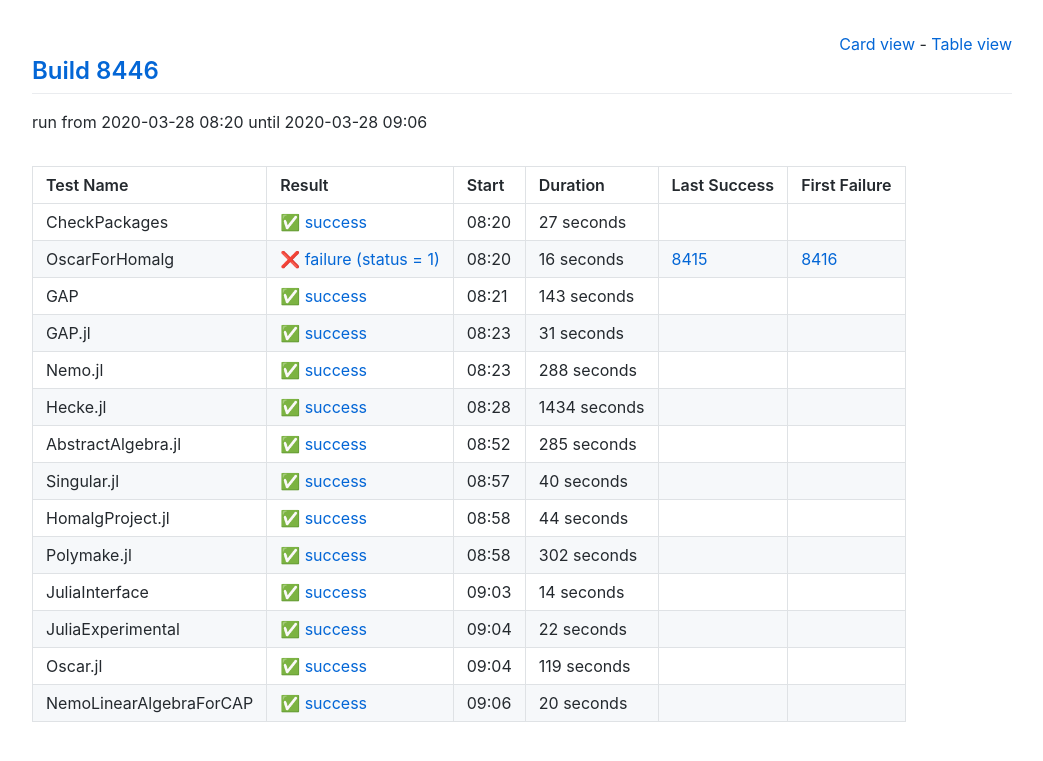
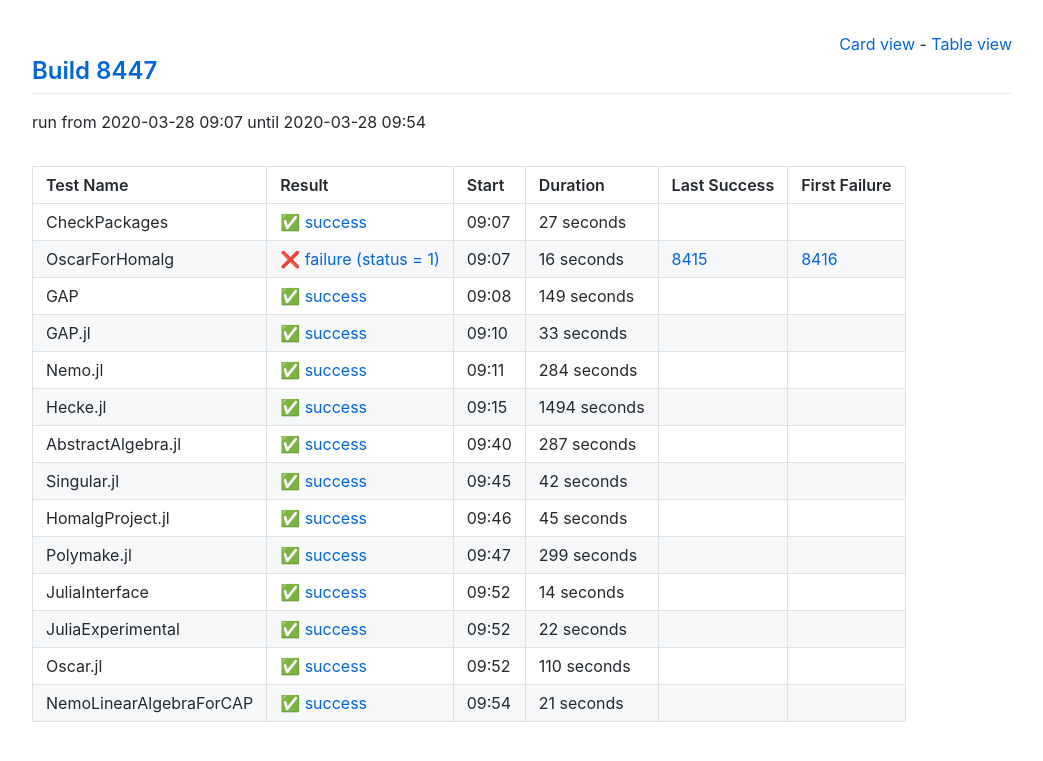
Before and after one commit to oscar-system/oscar-ci-status, a Jekyll site: the page built from table.html, in a window 1280 px wide. Shown: the top 761 px of the page, without its empty margins (118-1161 px from the left). Built offline with Jekyll 4.4.1, drawn with Linux system fonts in a browser that asks for light colours.

Commit message:
Build 8447

```diff
--- a/_data/ci.yml
+++ b/_data/ci.yml
@@ -1,5 +1,5 @@
-build: 8446
-build_url: https://oscarci.mathematik.uni-kl.de/job/oscar/8446/
+build: 8447
+build_url: https://oscarci.mathematik.uni-kl.de/job/oscar/8447/
 job: oscar
 tests:
 - duration: 27
@@ -8,9 +8,9 @@ tests:
   first_failure_url: null
   last_success: false
   last_success_url: null
-  log: https://oscarci.mathematik.uni-kl.de/job/oscar/8446/artifact/logs/build-8446/CheckPackages.log
+  log: https://oscarci.mathematik.uni-kl.de/job/oscar/8447/artifact/logs/build-8447/CheckPackages.log
   name: CheckPackages
-  start: 2020-03-28 08:20
+  start: 2020-03-28 09:07
   status: success
   success: true
 - duration: 16
@@ -19,97 +19,97 @@ tests:
   first_failure_url: https://oscarci.mathematik.uni-kl.de/job/oscar/8416/
   last_success: 8415
   last_success_url: https://oscarci.mathematik.uni-kl.de/job/oscar/8415/
-  log: https://oscarci.mathematik.uni-kl.de/job/oscar/8446/artifact/logs/build-8446/OscarForHomalg.log
+  log: https://oscarci.mathematik.uni-kl.de/job/oscar/8447/artifact/logs/build-8447/OscarForHomalg.log
   name: OscarForHomalg
-  start: 2020-03-28 08:20
+  start: 2020-03-28 09:07
   status: failure
   success: false
-- duration: 143
+- duration: 149
   exitcode: 0
   first_failure: false
   first_failure_url: null
   last_success: false
   last_success_url: null
-  log: https://oscarci.mathematik.uni-kl.de/job/oscar/8446/artifact/logs/build-8446/GAP.log
+  log: https://oscarci.mathematik.uni-kl.de/job/oscar/8447/artifact/logs/build-8447/GAP.log
   name: GAP
-  start: 2020-03-28 08:21
+  start: 2020-03-28 09:08
   status: success
   success: true
-- duration: 31
+- duration: 33
   exitcode: 0
   first_failure: false
   first_failure_url: null
   last_success: false
   last_success_url: null
-  log: https://oscarci.mathematik.uni-kl.de/job/oscar/8446/artifact/logs/build-8446/GAP.jl.log
+  log: https://oscarci.mathematik.uni-kl.de/job/oscar/8447/artifact/logs/build-8447/GAP.jl.log
   name: GAP.jl
-  start: 2020-03-28 08:23
+  start: 2020-03-28 09:10
   status: success
   success: true
-- duration: 288
+- duration: 284
   exitcode: 0
   first_failure: false
   first_failure_url: null
   last_success: false
   last_success_url: null
-  log: https://oscarci.mathematik.uni-kl.de/job/oscar/8446/artifact/logs/build-8446/Nemo.jl.log
+  log: https://oscarci.mathematik.uni-kl.de/job/oscar/8447/artifact/logs/build-8447/Nemo.jl.log
   name: Nemo.jl
-  start: 2020-03-28 08:23
+  start: 2020-03-28 09:11
   status: success
   success: true
-- duration: 1434
+- duration: 1494
   exitcode: 0
   first_failure: false
   first_failure_url: null
   last_success: false
   last_success_url: null
-  log: https://oscarci.mathematik.uni-kl.de/job/oscar/8446/artifact/logs/build-8446/Hecke.jl.log
+  log: https://oscarci.mathematik.uni-kl.de/job/oscar/8447/artifact/logs/build-8447/Hecke.jl.log
   name: Hecke.jl
-  start: 2020-03-28 08:28
+  start: 2020-03-28 09:15
   status: success
   success: true
-- duration: 285
+- duration: 287
   exitcode: 0
   first_failure: false
   first_failure_url: null
   last_success: false
   last_success_url: null
-  log: https://oscarci.mathematik.uni-kl.de/job/oscar/8446/artifact/logs/build-8446/AbstractAlgebra.jl.log
+  log: https://oscarci.mathematik.uni-kl.de/job/oscar/8447/artifact/logs/build-8447/AbstractAlgebra.jl.log
   name: AbstractAlgebra.jl
-  start: 2020-03-28 08:52
+  start: 2020-03-28 09:40
   status: success
   success: true
-- duration: 40
+- duration: 42
   exitcode: 0
   first_failure: false
   first_failure_url: null
   last_success: false
   last_success_url: null
-  log: https://oscarci.mathematik.uni-kl.de/job/oscar/8446/artifact/logs/build-8446/Singular.jl.log
+  log: https://oscarci.mathematik.uni-kl.de/job/oscar/8447/artifact/logs/build-8447/Singular.jl.log
   name: Singular.jl
-  start: 2020-03-28 08:57
+  start: 2020-03-28 09:45
   status: success
   success: true
-- duration: 44
+- duration: 45
   exitcode: 0
   first_failure: false
   first_failure_url: null
   last_success: false
   last_success_url: null
-  log: https://oscarci.mathematik.uni-kl.de/job/oscar/8446/artifact/logs/build-8446/HomalgProject.jl.log
+  log: https://oscarci.mathematik.uni-kl.de/job/oscar/8447/artifact/logs/build-8447/HomalgProject.jl.log
   name: HomalgProject.jl
-  start: 2020-03-28 08:58
+  start: 2020-03-28 09:46
   status: success
   success: true
-- duration: 302
+- duration: 299
   exitcode: 0
   first_failure: false
   first_failure_url: null
   last_success: false
   last_success_url: null
-  log: https://oscarci.mathematik.uni-kl.de/job/oscar/8446/artifact/logs/build-8446/Polymake.jl.log
+  log: https://oscarci.mathematik.uni-kl.de/job/oscar/8447/artifact/logs/build-8447/Polymake.jl.log
   name: Polymake.jl
-  start: 2020-03-28 08:58
+  start: 2020-03-28 09:47
   status: success
   success: true
 - duration: 14
@@ -118,9 +118,9 @@ tests:
   first_failure_url: null
   last_success: false
   last_success_url: null
-  log: https://oscarci.mathematik.uni-kl.de/job/oscar/8446/artifact/logs/build-8446/JuliaInterface.log
+  log: https://oscarci.mathematik.uni-kl.de/job/oscar/8447/artifact/logs/build-8447/JuliaInterface.log
   name: JuliaInterface
-  start: 2020-03-28 09:03
+  start: 2020-03-28 09:52
   status: success
   success: true
 - duration: 22
@@ -129,30 +129,30 @@ tests:
   first_failure_url: null
   last_success: false
   last_success_url: null
-  log: https://oscarci.mathematik.uni-kl.de/job/oscar/8446/artifact/logs/build-8446/JuliaExperimental.log
+  log: https://oscarci.mathematik.uni-kl.de/job/oscar/8447/artifact/logs/build-8447/JuliaExperimental.log
   name: JuliaExperimental
-  start: 2020-03-28 09:04
+  start: 2020-03-28 09:52
   status: success
   success: true
-- duration: 119
+- duration: 110
   exitcode: 0
   first_failure: false
   first_failure_url: null
   last_success: false
   last_success_url: null
-  log: https://oscarci.mathematik.uni-kl.de/job/oscar/8446/artifact/logs/build-8446/Oscar.jl.log
+  log: https://oscarci.mathematik.uni-kl.de/job/oscar/8447/artifact/logs/build-8447/Oscar.jl.log
   name: Oscar.jl
-  start: 2020-03-28 09:04
+  start: 2020-03-28 09:52
   status: success
   success: true
-- duration: 20
+- duration: 21
   exitcode: 0
   first_failure: false
   first_failure_url: null
   last_success: false
   last_success_url: null
-  log: https://oscarci.mathematik.uni-kl.de/job/oscar/8446/artifact/logs/build-8446/NemoLinearAlgebraForCAP.log
+  log: https://oscarci.mathematik.uni-kl.de/job/oscar/8447/artifact/logs/build-8447/NemoLinearAlgebraForCAP.log
   name: NemoLinearAlgebraForCAP
-  start: 2020-03-28 09:06
+  start: 2020-03-28 09:54
   status: success
   success: true
```
Also changed, not shown: README.md.
